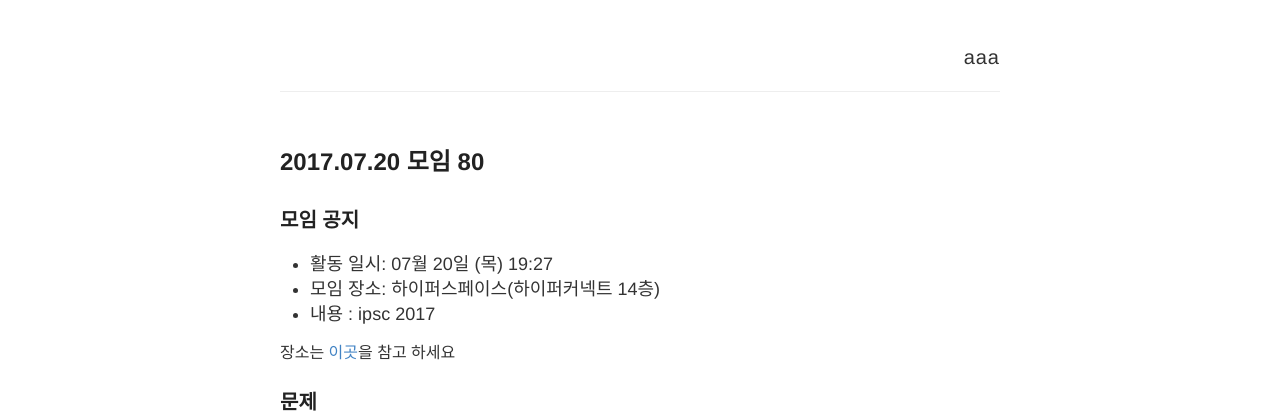
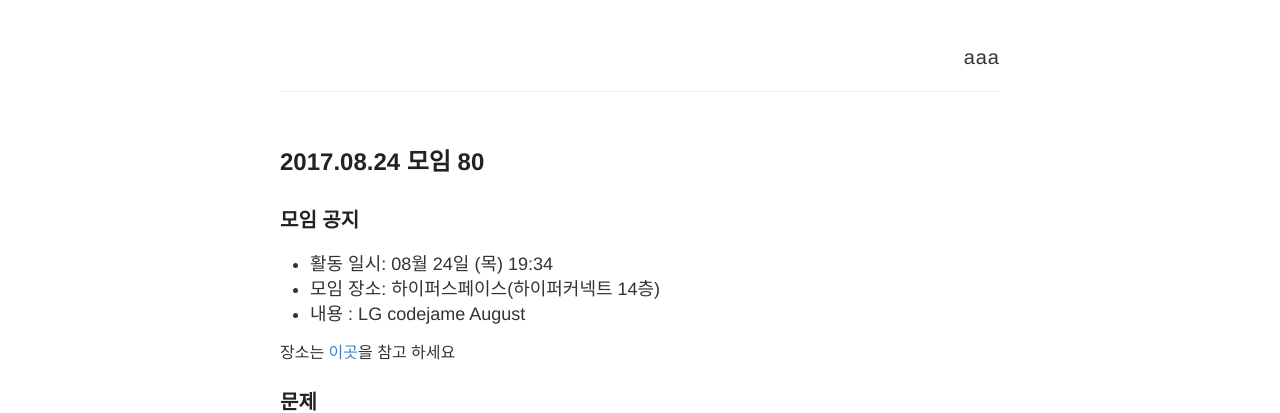
Before and after one commit to seirion/aaa, a Jekyll site: the page built from _posts/2017-07-20-meeting-080.md, in a window 1280 px wide. Shown: the top 413 px of the page. Built offline with Jekyll 4.4.1, drawn with Linux system fonts in a browser that asks for light colours; comment, search, counter and statistics services are not loaded.

Commit message:
Update 2017-07-20-meeting-080.md

```diff
--- a/_posts/2017-07-20-meeting-080.md
+++ b/_posts/2017-07-20-meeting-080.md
@@ -1,15 +1,15 @@
 ---
 layout: post
-title:  "2017.07.20 모임 80"
+title:  "2017.08.24 모임 80"
 comments: true
 date:   2017-07-12 00:00:00
 ---
 
 ### 모임 공지
 
-- 활동 일시: 07월 20일 (목) 19:27
+- 활동 일시: 08월 24일 (목) 19:34
 - 모임 장소: 하이퍼스페이스(하이퍼커넥트 14층)
-- 내용 : ipsc 2017
+- 내용 : LG codejame August
 
 장소는 [이곳](http://career.hpcnt.com/)을 참고 하세요
 
```
